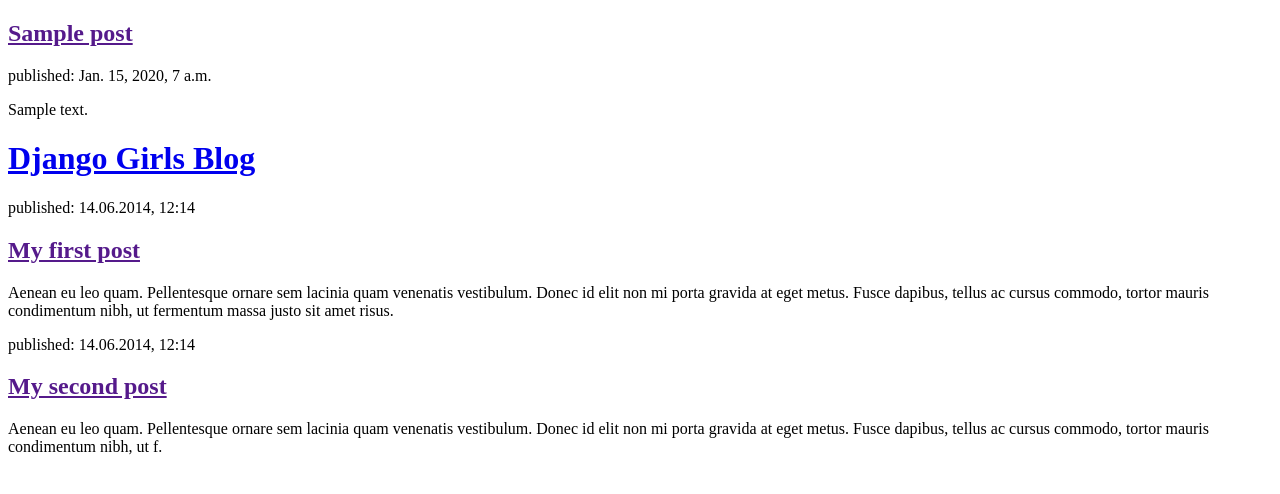
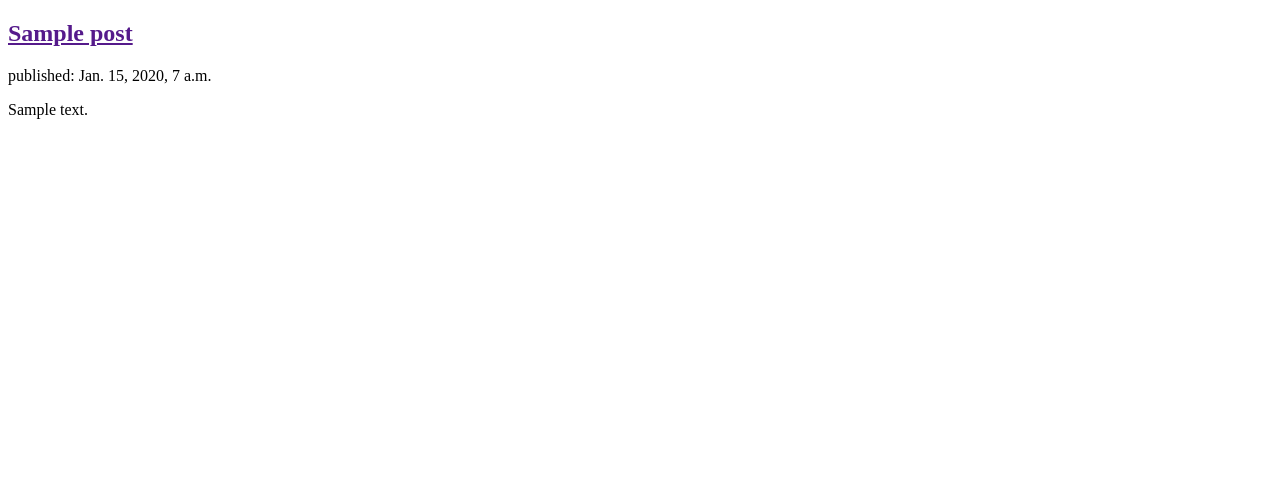
Before and after one commit to RondineleCastro/my-first-blog, a Django app: page / in a window 1280 px wide. Shown: the top 494 px of the page. Run offline with Django 3.2, Linux system fonts and the light colour scheme; tables that the repository leaves empty hold one stand-in row (values such as "Sample post").

Commit message:
Modificando templates para exibir posts do DB.

```diff
--- a/blog/templates/blog/post_list.html
+++ b/blog/templates/blog/post_list.html
@@ -13,20 +13,5 @@
 			</div>
 		{% endfor %}
 	</div>
-	<div>
-        <h1><a href="/">Django Girls Blog</a></h1>
-    </div>
-
-    <div>
-        <p>published: 14.06.2014, 12:14</p>
-        <h2><a href="">My first post</a></h2>
-        <p>Aenean eu leo quam. Pellentesque ornare sem lacinia quam venenatis vestibulum. Donec id elit non mi porta gravida at eget metus. Fusce dapibus, tellus ac cursus commodo, tortor mauris condimentum nibh, ut fermentum massa justo sit amet risus.</p>
-    </div>
-
-    <div>
-        <p>published: 14.06.2014, 12:14</p>
-        <h2><a href="">My second post</a></h2>
-        <p>Aenean eu leo quam. Pellentesque ornare sem lacinia quam venenatis vestibulum. Donec id elit non mi porta gravida at eget metus. Fusce dapibus, tellus ac cursus commodo, tortor mauris condimentum nibh, ut f.</p>
-    </div>
 </body>
 </html>
```
